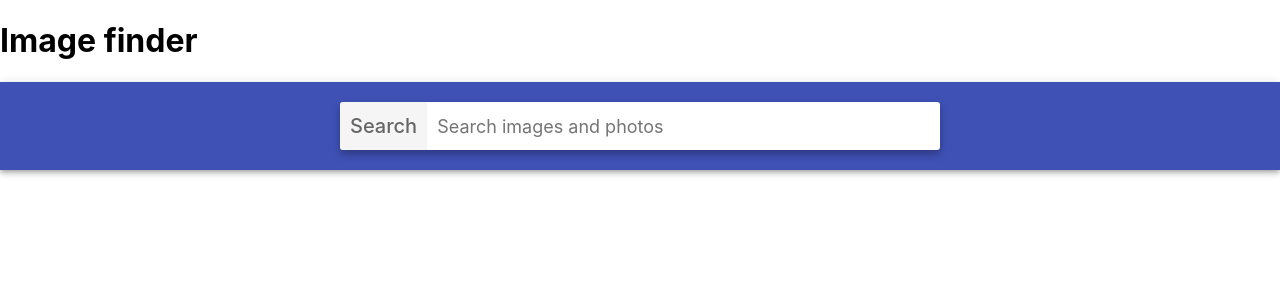
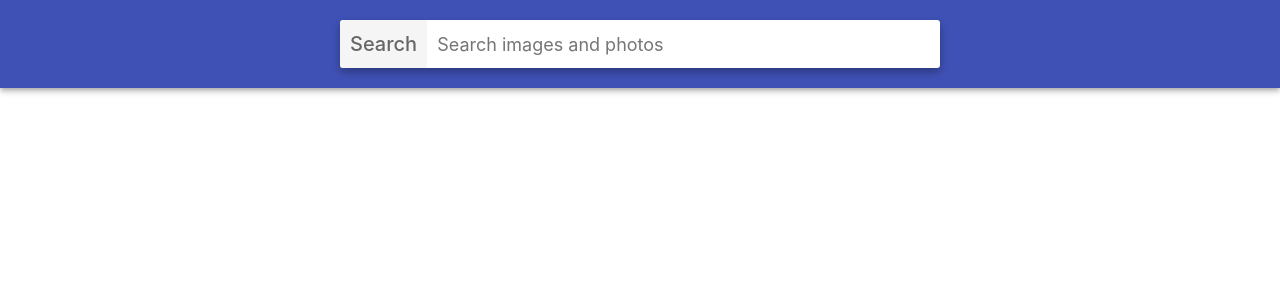
Before and after one commit to Serhii-Kuzmin/goit-react-hw-04-images, a React (Create React App) app: page / in a window 1280 px wide. Shown: the top 300 px of the page. Built offline with nearby package versions, Linux system fonts and the light colour scheme.

Commit message:
delete-title

```diff
--- a/src/components/App.jsx
+++ b/src/components/App.jsx
@@ -111,7 +111,6 @@ export const App = () => {
 
   return (
     <div>
-      <h1>Image finder</h1>
       <SearchBar onsubmitSearchBar={onSubmitSearchBar} />
       {loading && <Loader />}
       <AppStyle>
```
